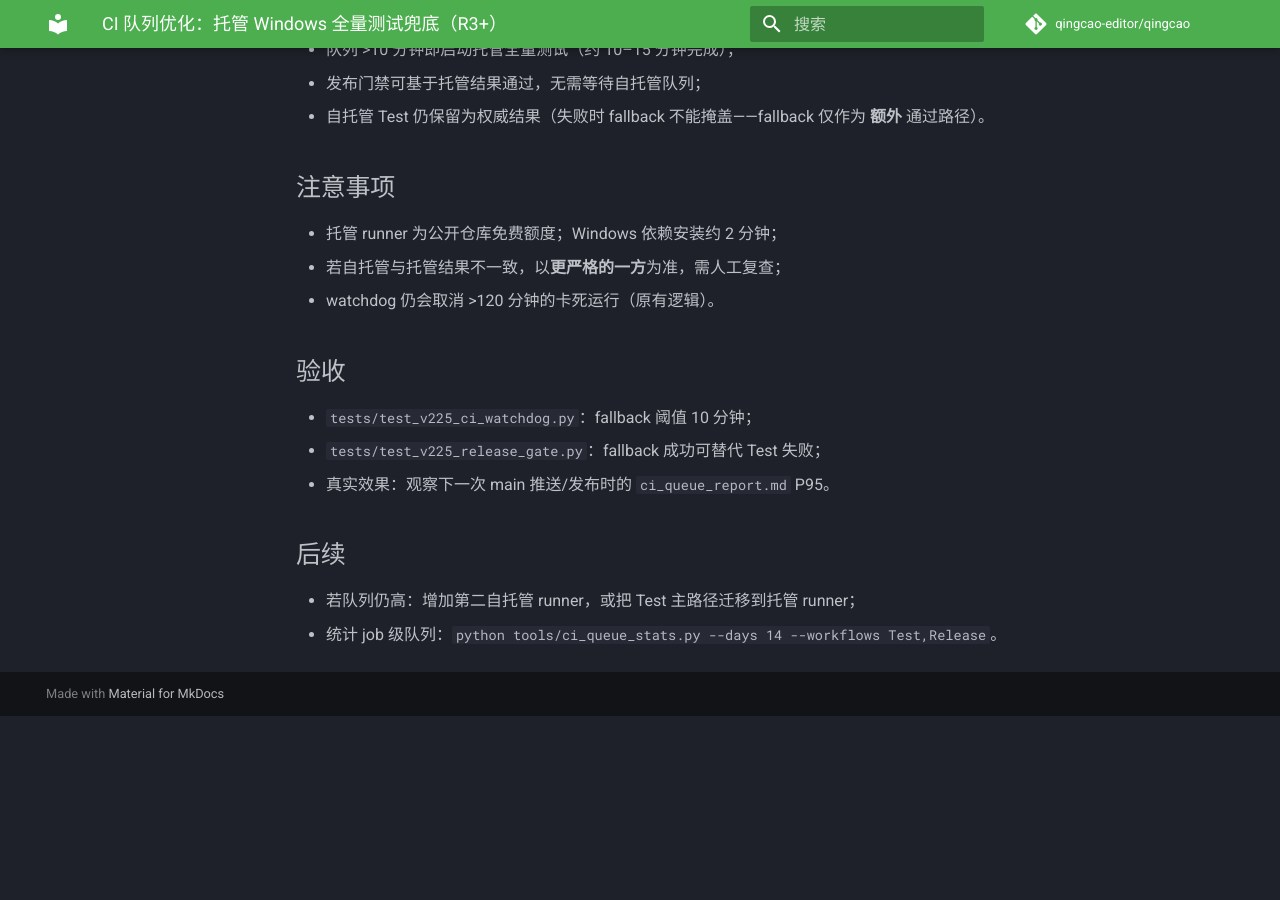
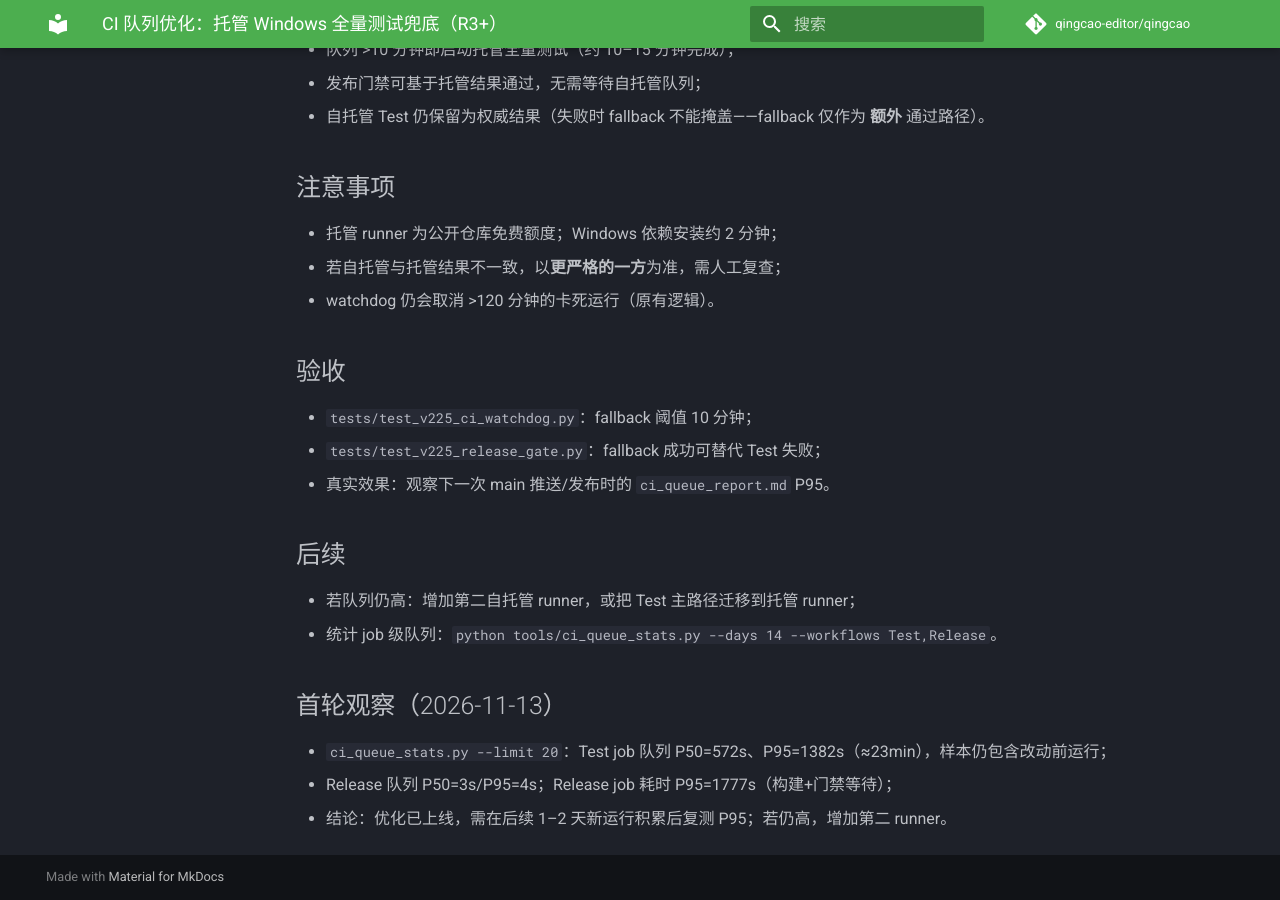
Before and after one commit to TomJerryGit/qingcao, an MkDocs documentation site: the page built from docs/ci_queue_optimization.md, in a window 1280 px wide and 900 px high, scrolled down 642 px. Built offline with MkDocs 1.6.1 and Material for MkDocs 9.7.7, drawn with Linux system fonts in a browser that asks for light colours; comment, search, counter and statistics services are not loaded; before the commit the page ends 1358 px from its top, so only the background shows below that.

```diff
--- a/docs/ci_queue_optimization.md
+++ b/docs/ci_queue_optimization.md
@@ -33,3 +33,9 @@
 
 - 若队列仍高：增加第二自托管 runner，或把 Test 主路径迁移到托管 runner；
 - 统计 job 级队列：`python tools/ci_queue_stats.py --days 14 --workflows Test,Release`。
+
+## 首轮观察（2026-11-13）
+
+- `ci_queue_stats.py --limit 20`：Test job 队列 P50=572s、P95=1382s（≈23min），样本仍包含改动前运行；
+- Release 队列 P50=3s/P95=4s；Release job 耗时 P95=1777s（构建+门禁等待）；
+- 结论：优化已上线，需在后续 1–2 天新运行积累后复测 P95；若仍高，增加第二 runner。
```
Also changed, not shown: CHANGELOG.md (+8 -0 lines), docs/ci_queue_report.md (+3 -3 lines), docs/roadmap_v2.26.md (+1 -1 lines), 3 other files.
